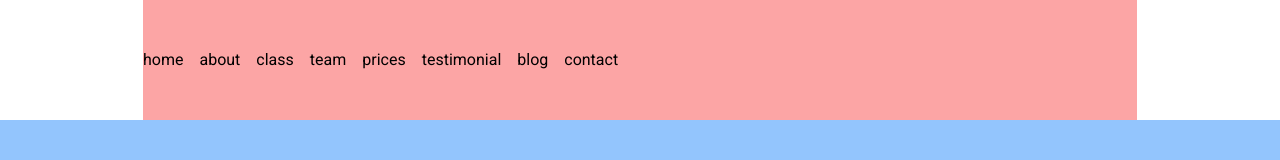
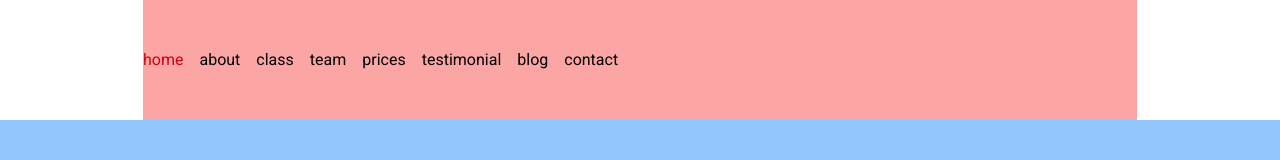
Before and after one commit to ujangaris/Gym-Web--Nextjs, a Next.js app: page / in a window 1280 px wide. Shown: the top 160 px of the page. Built offline with nearby package versions, Linux system fonts and the light colour scheme.

Commit message:
membuat menu menjadi aktif

```diff
--- a/app/globals.css
+++ b/app/globals.css
@@ -31,3 +31,7 @@
     @apply text-[22px];
   }
 }
+
+.active {
+  @apply text-accent;
+}
```
Also changed, not shown: 1 other file (tests, documents, lock files or other folders).
